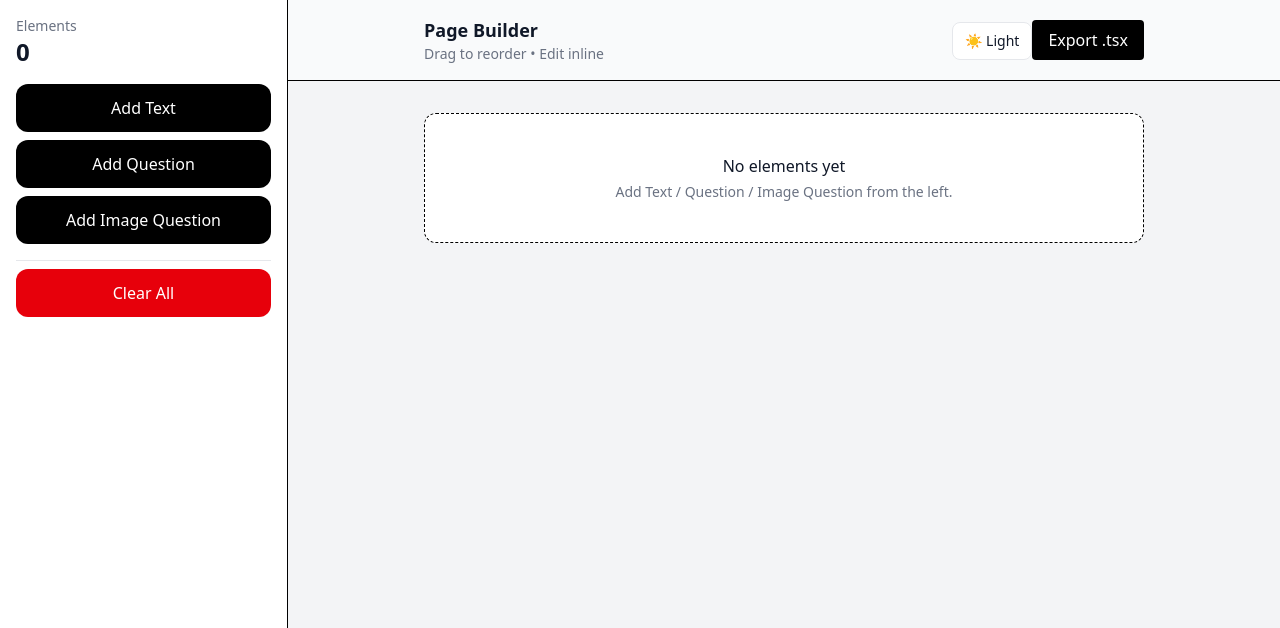
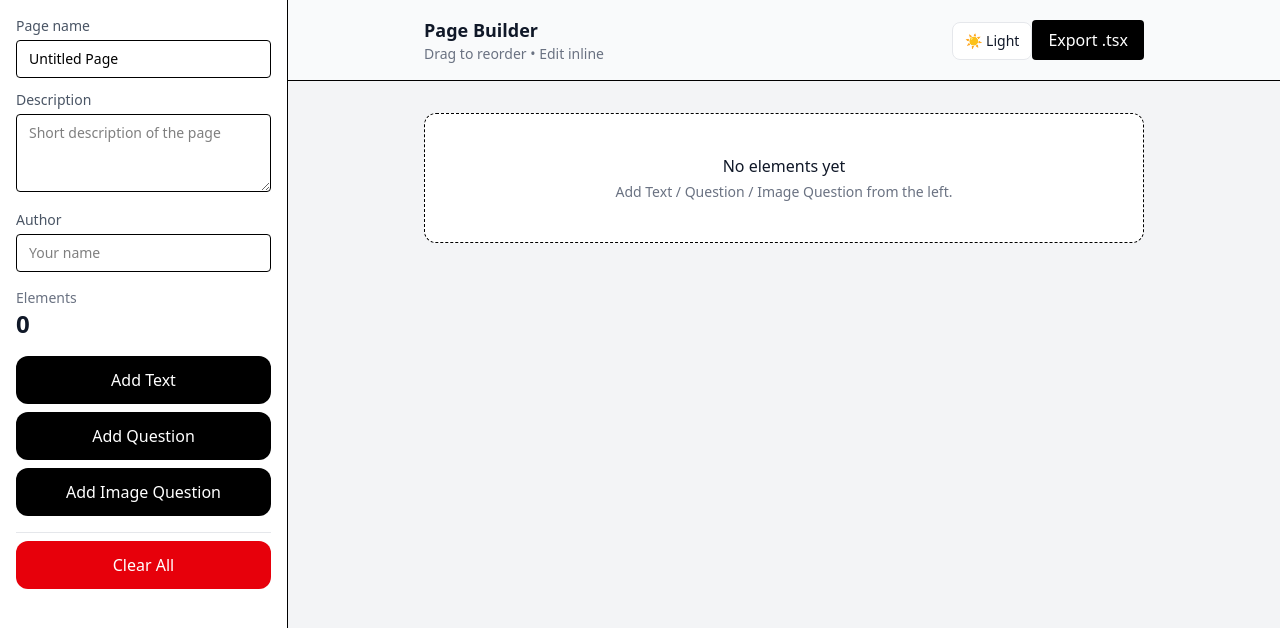
Before and after one commit to rolandraymond/drag_and_drop, a React (Vite) app: page / in a window 1280 px wide. Shown: the top 628 px of the page. Built offline with nearby package versions, Linux system fonts and the light colour scheme.

Commit message:
fixing button & export

```diff
--- a/src/components/ExportPreviewModal.tsx
+++ b/src/components/ExportPreviewModal.tsx
@@ -1,3 +1,6 @@
+import { useEffect } from 'react';
+import { toast } from 'react-toastify';
+
 interface Props {
   code: string;
   fileName: string;
@@ -6,21 +9,45 @@ interface Props {
 }
 
 export default function ExportPreviewModal({ code, fileName, onDownload, onClose }: Props) {
+  useEffect(() => {
+    const onKeyDown = (e: KeyboardEvent) => {
+      if (e.key === 'Escape') onClose();
+    };
+
+    document.addEventListener('keydown', onKeyDown);
+    return () => document.removeEventListener('keydown', onKeyDown);
+  }, [onClose]);
+
+  const handleCopy = async () => {
+    await navigator.clipboard.writeText(code);
+    toast.success('Code copied to clipboard');
+  };
+
   return (
-    <div className='fixed inset-0 bg-black/50 z-50 flex items-center justify-center'>
-      <div className='bg-white w-full max-w-3xl rounded-lg shadow-lg p-4'>
-        <div className='flex justify-between items-center mb-3'>
+    <div
+      role='dialog'
+      aria-modal='true'
+      aria-label='Export preview'
+      className='fixed inset-0 bg-black/50 z-50 flex items-center justify-center'
+      onClick={onClose}
+    >
+      <div
+        className='bg-white w-full max-w-3xl rounded-lg shadow-lg p-4'
+        onClick={(e) => e.stopPropagation()}
+      >
+        <div className='flex justify-between items-center mb-2'>
           <h2 className='font-semibold'>Export Preview</h2>
-          <button onClick={onClose}>✕</button>
+          <button onClick={onClose} aria-label='Close preview'>
+            ✕
+          </button>
         </div>
+
+        <div className='text-xs text-gray-500 mb-2'>File: {fileName}</div>
 
         <pre className='bg-gray-900 text-white text-sm p-4 rounded h-80 overflow-auto'>{code}</pre>
 
         <div className='mt-4 flex justify-end gap-2'>
-          <button
-            onClick={() => navigator.clipboard.writeText(code)}
-            className='px-3 py-1 border rounded'
-          >
+          <button onClick={handleCopy} className='px-3 py-1 border rounded'>
             Copy
           </button>
 
--- /dev/null
+++ b/src/components/MetadataForm.tsx
@@ -0,0 +1,43 @@
+import { useEditorStore } from '../hooks/useEditorStore';
+
+export default function MetadataForm() {
+  const meta = useEditorStore((s) => s.meta);
+  const setMeta = useEditorStore((s) => s.setMeta);
+
+  return (
+    <div className='space-y-3'>
+      <div>
+        <label className='block text-sm text-gray-600 mb-1'>Page name</label>
+        <input
+          type='text'
+          value={meta.name}
+          onChange={(e) => setMeta({ name: e.target.value })}
+          className='w-full border rounded px-3 py-2 text-sm'
+          placeholder='Landing page'
+        />
+      </div>
+
+      <div>
+        <label className='block text-sm text-gray-600 mb-1'>Description</label>
+        <textarea
+          value={meta.description}
+          onChange={(e) => setMeta({ description: e.target.value })}
+          className='w-full border rounded px-3 py-2 text-sm'
+          rows={3}
+          placeholder='Short description of the page'
+        />
+      </div>
+
+      <div>
+        <label className='block text-sm text-gray-600 mb-1'>Author</label>
+        <input
+          type='text'
+          value={meta.author}
+          onChange={(e) => setMeta({ author: e.target.value })}
+          className='w-full border rounded px-3 py-2 text-sm'
+          placeholder='Your name'
+        />
+      </div>
+    </div>
+  );
+}
--- a/src/components/Sidebar.tsx
+++ b/src/components/Sidebar.tsx
@@ -1,5 +1,6 @@
 import { toast } from 'react-toastify';
 import { useEditorStore } from '../hooks/useEditorStore';
+import MetadataForm from './MetadataForm';
 
 export default function Sidebar() {
   const addElement = useEditorStore((s) => s.addElement);
@@ -20,6 +21,7 @@ export default function Sidebar() {
 
   return (
     <div className='h-full p-4 space-y-4 bg-white'>
+      <MetadataForm />
       <div className='text-left'>
         <div className='text-sm text-gray-500'>Elements</div>
         <div className='text-2xl font-semibold text-gray-900'>{count}</div>
--- a/src/hooks/useEditorStore.ts
+++ b/src/hooks/useEditorStore.ts
@@ -1,17 +1,15 @@
 import { create } from 'zustand';
 import { createJSONStorage, persist } from 'zustand/middleware';
 import type { EditorElement, ElementType } from '../types/editor';
-import type { PageSchemaV1 } from '../types/schema';
+import type { PageMeta, PageSchemaV1 } from '../types/schema';
 import { uid } from '../utils/uid';
 
 interface EditorStore {
   elements: EditorElement[];
 
-  meta: {
-    name: string;
-    description?: string;
-    author?: string;
-  };
+  meta: PageMeta;
+
+  setMeta: (meta: Partial<PageMeta>) => void;
 
   updateMetaName: (name: string) => void;
   updateMetaDescription: (description: string) => void;
@@ -43,7 +41,10 @@ export const useEditorStore = create<EditorStore>()(
         author: '',
         createdAt: Date.now(),
       },
-
+      setMeta: (partial) =>
+        set((state) => ({
+          meta: { ...state.meta, ...partial },
+        })),
       /* ---------- META UPDATES ---------- */
       updateMetaName: (name) =>
         set((state) => ({
--- a/src/types/schema.ts
+++ b/src/types/schema.ts
@@ -1,12 +1,13 @@
 import type { EditorElement } from './editor';
-
+export interface PageMeta {
+  name?: string;
+  description?: string;
+  author?: string;
+  createdAt?: number;
+}
 export interface PageSchemaV1 {
   version: '1.0';
-  meta: {
-    name: string;
-    description?: string;
-    author?: string;
-    createdAt?: number;
-  };
+  meta: PageMeta;
+
   elements: EditorElement[];
 }
```
Also changed, not shown: .marscode/deviceInfo.json (added).
